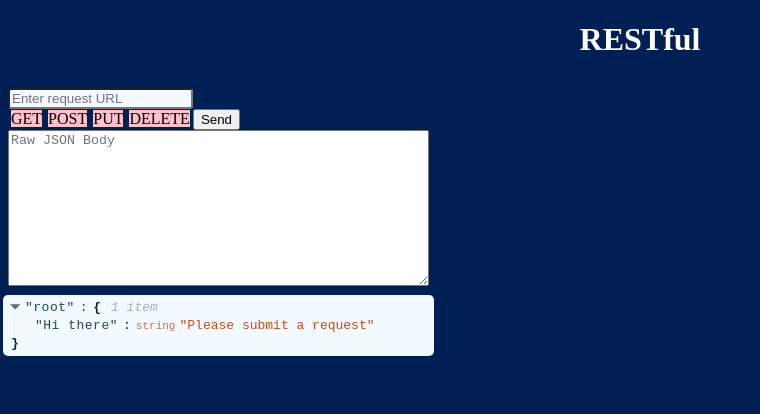
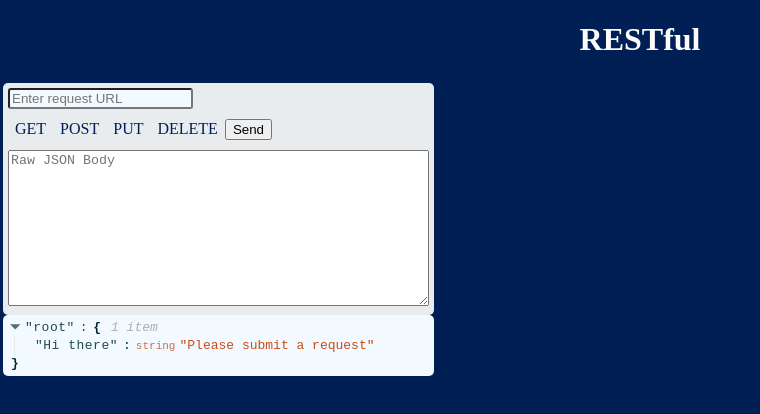
Before and after one commit to bryanakitchen/RESTful, a React app: page / in a window 1280 px wide. Shown: the top 414 px of the page, without its empty margins (0-760 px from the left). Built offline with nearby package versions, Linux system fonts and the light colour scheme.

Commit message:
button styling

```diff
--- a/src/components/request/Request.jsx
+++ b/src/components/request/Request.jsx
@@ -6,26 +6,36 @@ import styled from 'styled-components';
 const TheForm = styled.form`
   padding: 5px;
   border-radius: 5px;
+  background: #e9ecef;
 `;
 
+const RadioDiv = styled.div`
+  margin-bottom: 10px;
+`;
+// height
 const URLInput = styled.input`
   background: #F2F9FF;
   border-radius: 3px;
+  margin-bottom: 10px;
 `;
 
 const Labels = styled.label`
-  background: pink;
+background: #e9ecef;
+color: #001F54;
   cursor: pointer;
-  margin: 3px;
-
-  `;
+  margin: 4px;
+  padding: 3px;
+`;
   // figure out selecting input
 const Radio = styled.input`
   display: none;
 
   &:checked + ${Labels} {
-    background: yellow;
+    background: #034078;
+    color: #E9ECEF;
     align-items: center;
+    border: 2px solid #101C41;
+    border-radius: 3px;
   }
 `;
 
@@ -45,7 +55,7 @@ const Request = ({ onChange, onSubmit, url, method, body }) => {
           value={url}
           onChange={onChange} />
 
-        <div>
+        <RadioDiv>
           <Radio
             id="get"
             type="radio"
@@ -82,7 +92,7 @@ const Request = ({ onChange, onSubmit, url, method, body }) => {
           <Labels htmlFor="delete">DELETE</Labels>
 
           <button>Send</button>
-        </div>
+        </RadioDiv>
 
         <textarea
           placeholder="Raw JSON Body"
```
